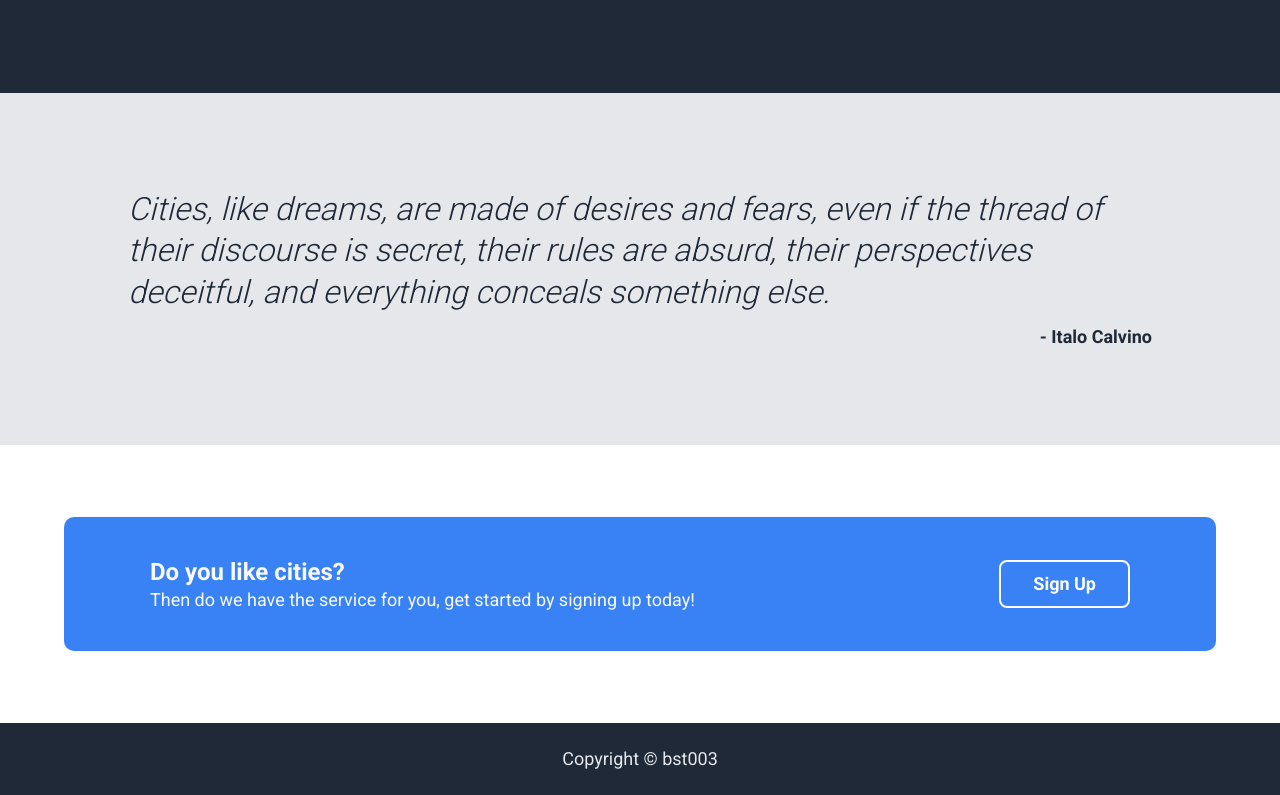
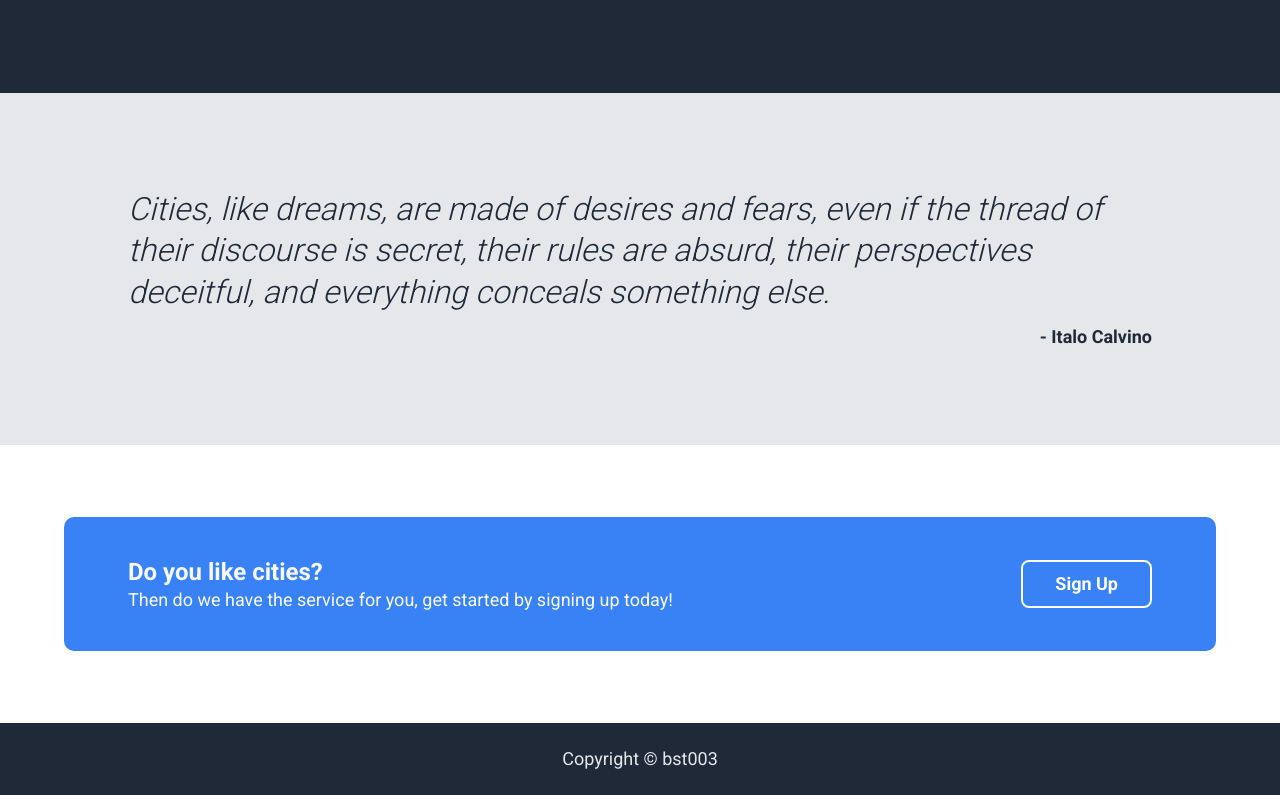
Before and after one commit to bst003/odin-landing-page, a plain HTML site: page index.html in a window 1280 px wide. Shown: the part 497-1292 px from the top of the page. Drawn offline with Linux system fonts and the light colour scheme.

Commit message:
Update max width on div

```diff
--- a/style.css
+++ b/style.css
@@ -152,7 +152,7 @@ SITE CONTENT
         align-items: center;
         justify-content: space-between;
         margin: 0 auto;
-        max-width: 980px;
+        max-width: 1024px;
         width: 100%;}
     .wide-cta .content{
         width: 100%;}
```
